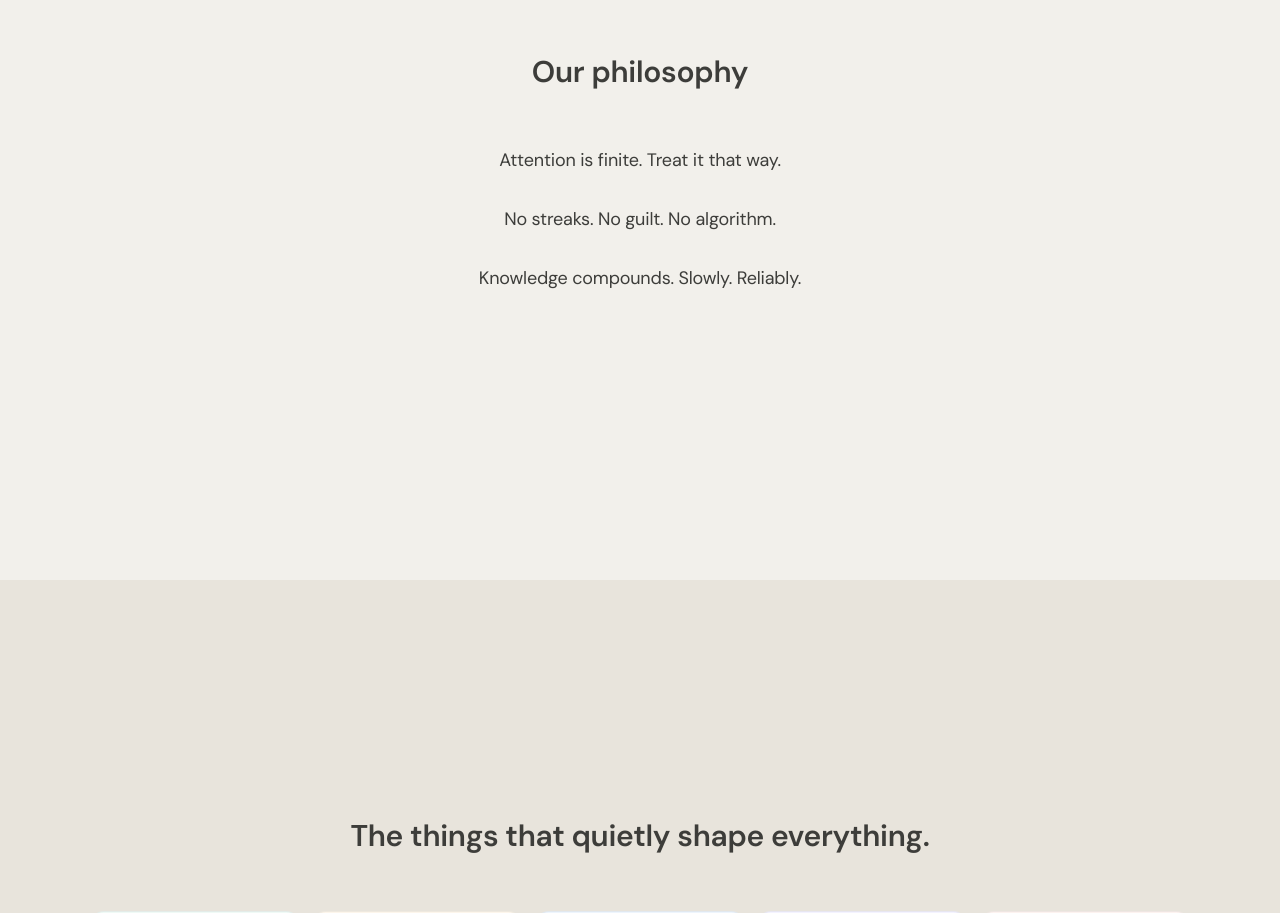
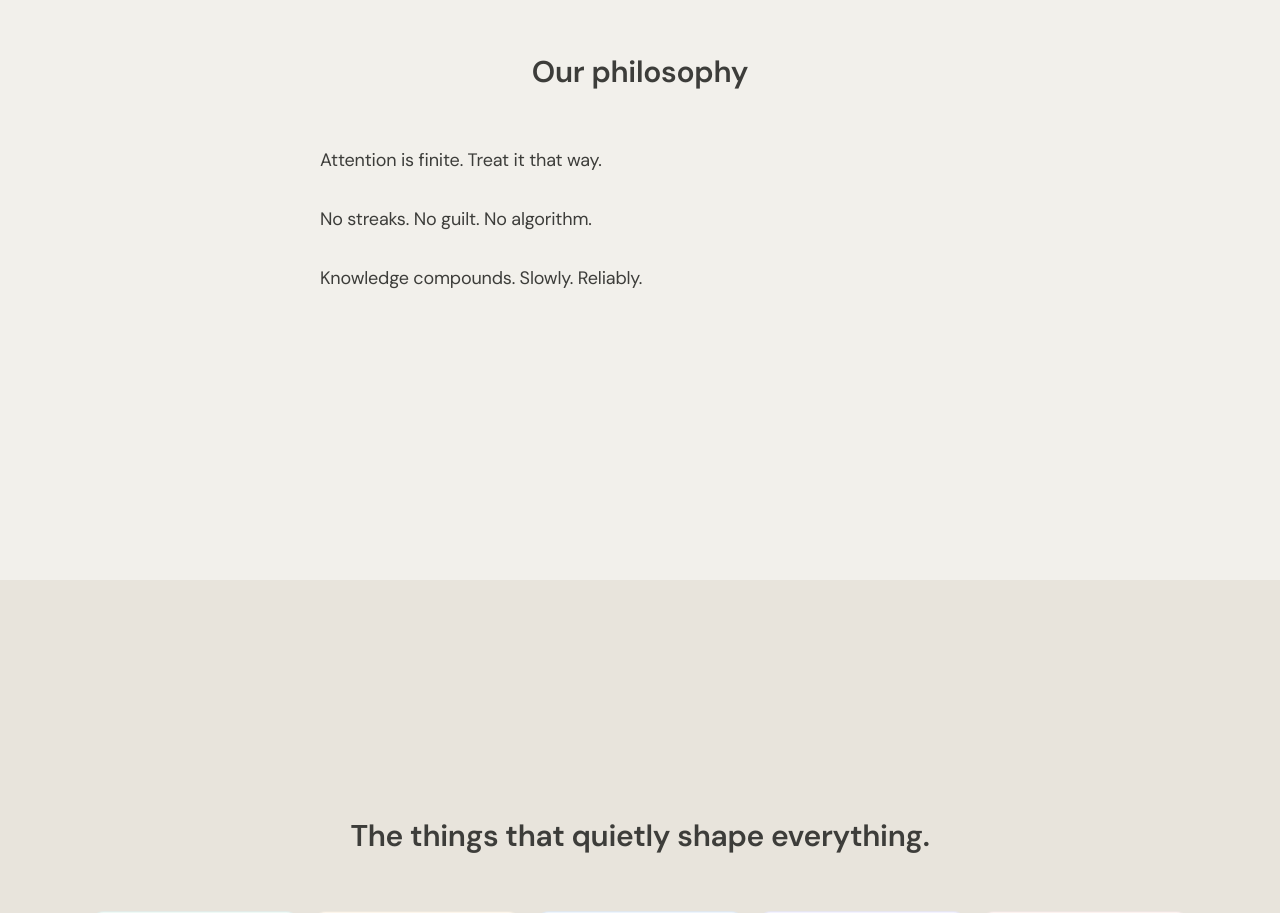
Before and after one commit to priyatam-v/morning-website, a Next.js app: page / in a window 1280 px wide. Shown: the part 1020-1933 px from the top of the page. Built offline with nearby package versions, Linux system fonts and the light colour scheme; no server answers; a web font is replaced by a local one.

Commit message:
style: left-align philosophy points

```diff
--- a/app/components/Philosophy.module.css
+++ b/app/components/Philosophy.module.css
@@ -35,12 +35,10 @@
 /* ── Row ── */
 .row {
   display: flex;
-  justify-content: center;
   padding: 16px 0;
 }
 
 .text {
-  text-align: center;
   font-family: var(--font-jakarta);
   font-size: 18px;
   font-weight: 400;
```
